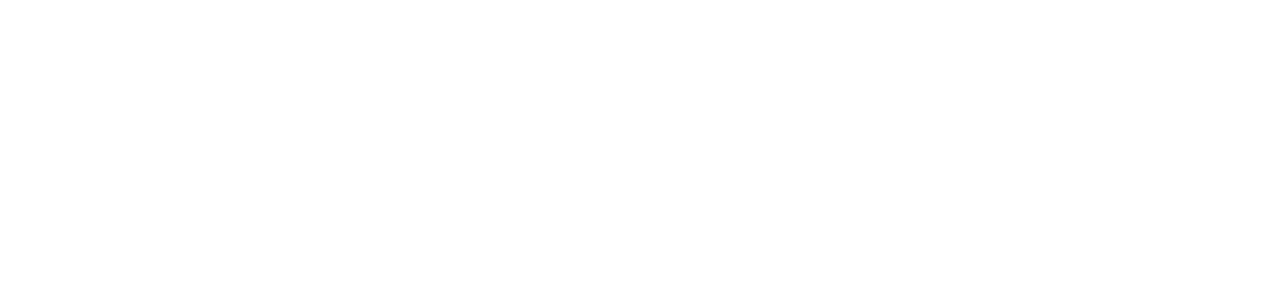
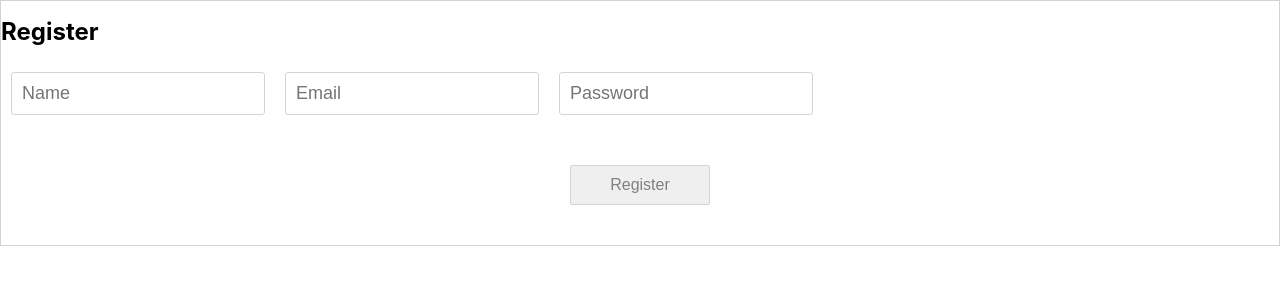
Before and after one commit to jennyjacobsson/final-project, a React (Create React App) app: page /register in a window 1280 px wide. Shown: the top 300 px of the page. Built offline with nearby package versions, Linux system fonts and the light colour scheme.

Commit message:
Added Log in and Registration component

```diff
--- a/src/App.js
+++ b/src/App.js
@@ -3,24 +3,23 @@ import { BrowserRouter, Switch, Route } from 'react-router-dom'
 import { InfoCard } from 'components/InfoCard'
 import { StartPage } from 'components/StartPage'
 import { SalesForm } from 'components/SalesForm'
-import { ResponseForm } from 'components/ResponsForm'
+import { AnswerForm } from 'components/AnswerForm'
+import { Login } from 'components/Login'
+import { Registration } from 'components/Registration'
+import { MyPage } from 'components/MyPage'
 
 export const App = () => {
   return (
     <BrowserRouter>
       <main>
         <Switch>
-          <Route path="/" exact>
-            <StartPage />
-          </Route>
-          <Route path="/newad">
-            <SalesForm />
-          </Route>
-          <Route path="/respons">
-            <ResponseForm />
-          </Route>
+          <Route path="/" exact component={StartPage} />
+          <Route path="/newad" component={SalesForm} />
+          <Route path="/answer" component={AnswerForm} />
           <Route path="/plants/:id" component={InfoCard} />
-
+          <Route path="/login" component={Login} />
+          <Route path="/register" component={Registration} />
+          <Route path="/mypage" component={MyPage} />
         </Switch>
       </main>
     </BrowserRouter>
--- a/src/components/ResponsForm.js
+++ b/src/components/AnswerForm.js
@@ -32,16 +32,16 @@ const MessageInput = styled(Input).attrs({
   resize:vertical;
 `
 
-export const ResponseForm = () => {
+export const AnswerForm = () => {
   const [name, setName] = useState('')
   const [email, setEmail] = useState('')
   const [subject, setSubject] = useState('')
   const [message, setMessage] = useState('')
   const [handleMessage, setHandleMessage] = useState('')
 
-  const handleResponseAd = (event) => {
+  const handleAnswerForm = (event) => {
     event.preventDefault()
-    fetch('http://localhost:8080/response', {
+    fetch('http://localhost:8080/answer', {
       method: 'POST',
       body: JSON.stringify({ name, email, subject, message }),
       headers: { 'Content-Type': 'application/json ' }
@@ -53,7 +53,7 @@ export const ResponseForm = () => {
   }
   return (
     <Container>
-      <Form onSubmit={handleResponseAd}>
+      <Form onSubmit={handleAnswerForm}>
         <Title> I'll save this one!</Title>
         <Input
           type="text"
--- a/src/components/InfoCard.js
+++ b/src/components/InfoCard.js
@@ -74,7 +74,7 @@ export const InfoCard = ({ match: { params: { id } } }) => {
               <Emoji src="https://cdn.pixabay.com/photo/2013/07/12/17/20/four-leaf-clover-152047_960_720.png" />Located in: {ad.location}
             </Wrap>
             <Wrap><Emoji src="https://cdn.pixabay.com/photo/2013/07/12/17/20/four-leaf-clover-152047_960_720.png" /> Has screamed for 15 days.</Wrap>
-            <Link to="/response">
+            <Link to="/answer">
               <Button label="I'LL SAVE YOU!" />
             </Link>
             <Link to="/">
--- /dev/null
+++ b/src/components/Login.js
@@ -0,0 +1,74 @@
+import React, { useState } from 'react'
+import { useHistory } from 'react-router-dom'
+import styled from 'styled-components/macro'
+import Button from 'components/Button'
+
+const Title = styled.h1`
+font-size:24px;
+
+`
+const Form = styled.form`
+border: 1px solid lightgray;
+`
+
+const Input = styled.input`
+  font-size: 18px;
+  padding: 10px;
+  margin: 10px;
+  border: 1px solid lightgrey;
+  border-radius: 3px;
+`
+
+export const Login = () => {
+  const [email, setEmail] = useState('')
+  const [password, setPassword] = useState('')
+  const [errorMessage, setErrorMessage] = useState('')
+  const history = useHistory()
+
+  const handleLogin = (event) => {
+    event.preventDefault()
+    setErrorMessage('')
+    fetch('http://localhost:8080/login', {
+      method: 'POST',
+      body: JSON.stringify({ email, password }),
+      headers: { 'Content-Type': 'application/json' }
+    })
+      .then((res) => {
+        if (!res.ok) {
+          throw new Error('Your e-mail and/or password was incorrect')
+        }
+        return res.json()
+      })
+      .then(({ accessToken, userId }) => {
+        window.localStorage.setItem('accessToken', accessToken)
+        window.localStorage.setItem('userId', userId)
+        history.push('/mypage');
+      })
+      .catch((err) => {
+        setErrorMessage(err.message)
+      })
+  }
+
+  return (
+    <Form>
+      <Title>Log in</Title>
+      <Input
+        type="text"
+        onChange={(event) => setEmail(event.target.value)}
+        value={email}
+        placeholder="Email" />
+
+      <Input
+        type="password"
+        onChange={(event) => setPassword(event.target.value)}
+        value={password}
+        placeholder=" Password" />
+
+      <Button
+        label="Log in"
+        type="submit"
+        onClick={handleLogin} />
+      {errorMessage}
+    </Form>
+  )
+}
--- /dev/null
+++ b/src/components/MyPage.js
@@ -0,0 +1,70 @@
+import React, { useState, useEffect } from 'react'
+import { useHistory } from 'react-router-dom'
+import Button from 'components/Button'
+import styled from 'styled-components/macro'
+import { LinkAd } from 'components/LinkAd'
+
+const Title = styled.h1`
+font-size:24px;
+`
+
+export const MyPage = () => {
+  const history = useHistory()
+  const [errorMessage, setErrorMessage] = useState('')
+  const [secret, setSecret] = useState('')
+  const [userAds, setUserAds] = useState([])
+
+  const accessToken = window.localStorage.getItem('accessToken')
+  const userId = window.localStorage.getItem('userId')
+
+  useEffect(() => {
+    setErrorMessage('')
+    fetch('http://localhost:8080/mypage', {
+      method: 'GET',
+      headers: { Authorization: accessToken }
+    })
+      .then((res) => {
+        if (!res.ok) {
+          throw new Error('Access denied')
+        } return res.json()
+      })
+      .then((json) => setSecret(json))
+      .catch((err) => {
+        setErrorMessage(err.message)
+      })
+  }, [accessToken])
+
+  useEffect(() => {
+    fetch(`http://localhost:8080/ads?userId=${userId}`)
+      .then((res) => res.json())
+      .then((json) => {
+        setUserAds(json)
+        console.log(json)
+      })
+  }, [userId])
+
+  const handleSignOut = (event) => {
+    event.preventDefault()
+    window.localStorage.removeItem('accessToken')
+    window.localStorage.removeItem('userId')
+    history.push('/');
+  }
+
+  return (
+    <>
+      {secret && (
+        <>
+          <Title>Hello Stranger</Title>
+          {userAds.map((userAd) => {
+            return (
+              <>
+                <LinkAd imageUrl={userAd.imageUrl} title={userAd.title} />
+                <Button label="Log Out" onClick={handleSignOut} />
+              </>)
+          })}
+        </>
+      )}
+      {errorMessage}
+    </>
+  )
+}
--- /dev/null
+++ b/src/components/Registration.js
@@ -0,0 +1,76 @@
+import React, { useState } from 'react'
+import styled from 'styled-components/macro'
+import Button from 'components/Button'
+
+const Title = styled.h1`
+font-size:24px;
+
+`
+const Form = styled.form`
+border: 1px solid lightgray;
+`
+
+const Input = styled.input`
+  font-size: 18px;
+  padding: 10px;
+  margin: 10px;
+  border: 1px solid lightgrey;
+  border-radius: 3px;
+`
+
+export const Registration = () => {
+  const [name, setName] = useState('')
+  const [email, setEmail] = useState('')
+  const [password, setPassword] = useState('')
+  const [message, setMessage] = useState('')
+
+  const handleRegister = (event) => {
+    event.preventDefault()
+    fetch('http://localhost:8080/users', {
+      method: 'POST',
+      body: JSON.stringify({ name, email, password }),
+      headers: { 'Content-Type': 'application/json' }
+    })
+      .then((res) => {
+        res.json().then((json) => setMessage(json.message))
+      })
+      .then(() => {
+        setName('')
+        setEmail('')
+        setPassword('')
+      })
+      .catch((err) => console.log('error:', err))
+  }
+
+  return (
+    <>
+      <Form>
+        <Title>Register</Title>
+        <Input
+          type="text"
+          onChange={(event) => setName(event.target.value)}
+          value={name}
+          placeholder="Name" />
+        <Input
+          type="text"
+          onChange={(event) => setEmail(event.target.value)}
+          value={email}
+          placeholder="Email" />
+
+        <Input
+          type="password"
+          onChange={(event) => setPassword(event.target.value)}
+          value={password}
+          placeholder="Password" />
+
+        <Button
+          type="submit"
+          onClick={handleRegister}
+          label="Register" />
+
+      </Form>
+      {message}
+    </>
+
+  )
+}
--- a/src/components/SalesForm.js
+++ b/src/components/SalesForm.js
@@ -74,7 +74,10 @@ export const SalesForm = () => {
 
     fetch('http://localhost:8080/ad', {
       method: 'POST',
-      body: formData
+      body: formData,
+      headers: {
+        Authorization: window.localStorage.getItem('accessToken')
+      }
     })
       .then((res) => {
         res.json()
```
